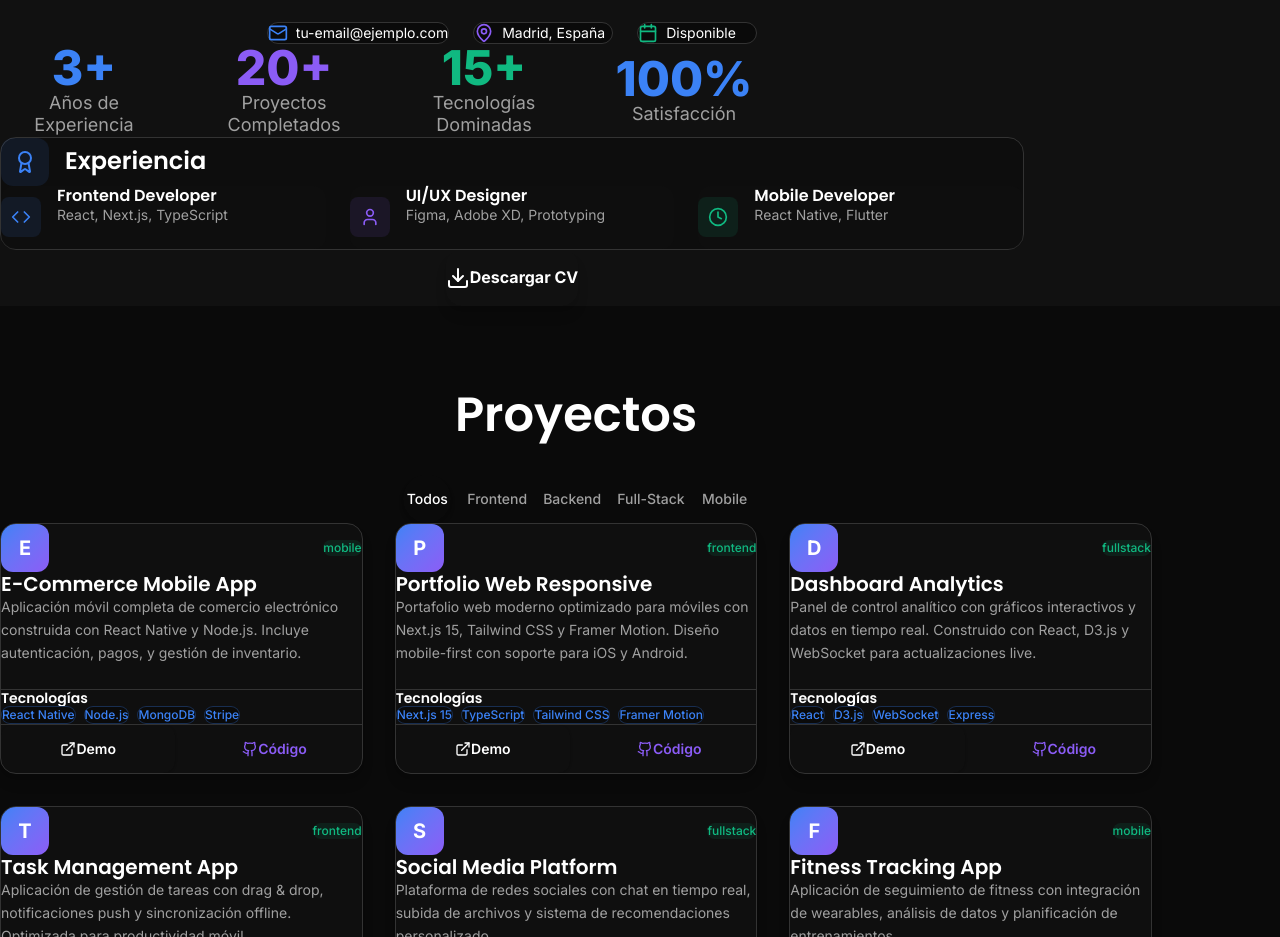
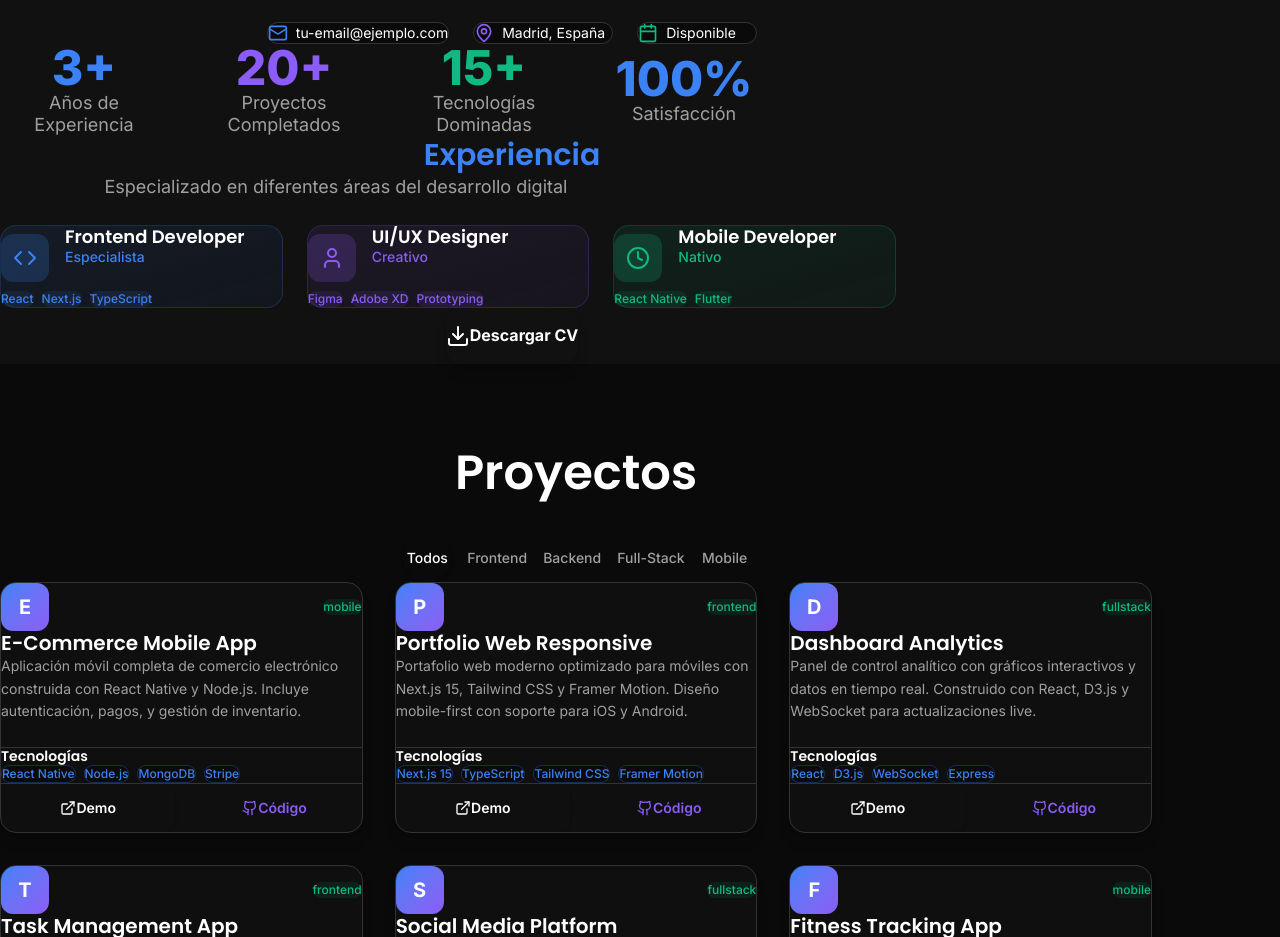
Before and after one commit to SaangelR10/personalportfolio, a Next.js app in the folder portfolio-mobile/: page / in a window 1280 px wide. Shown: the part 1340-2277 px from the top of the page. Built offline with nearby package versions, Linux system fonts and the light colour scheme.

Commit message:
Redesign experience section with improved styling and hover effects
Co-authored-by: sergioangel030407 <sergioangel030407@gmail.com>

```diff
--- a/portfolio-mobile/src/components/sections/about.tsx
+++ b/portfolio-mobile/src/components/sections/about.tsx
@@ -163,51 +163,85 @@ export default function About() {
             ))}
           </motion.div>
 
-          {/* Experiencia resumida */}
+          {/* Experiencia rediseñada */}
           <motion.div
             initial={{ opacity: 0, y: 20 }}
             whileInView={{ opacity: 1, y: 0 }}
             viewport={{ once: true }}
             transition={{ duration: 0.6, delay: 0.8 }}
-            className="bg-background/50 rounded-2xl p-8 border border-border-light"
+            className="mt-20"
           >
-            <div className="flex items-center gap-4 mb-8">
-              <div className="w-12 h-12 bg-accent-primary/10 rounded-xl flex items-center justify-center">
-                <Award className="w-6 h-6 text-accent-primary" />
-              </div>
-              <h3 className="text-2xl font-bold text-foreground">Experiencia</h3>
+            <div className="text-center mb-12">
+              <h3 className="text-3xl font-bold text-foreground mb-4">
+                <span className="text-accent-primary">Experiencia</span>
+              </h3>
+              <p className="text-lg text-foreground-secondary max-w-2xl mx-auto">
+                Especializado en diferentes áreas del desarrollo digital
+              </p>
             </div>
 
-            <div className="grid grid-cols-1 md:grid-cols-3 gap-6">
-              <div className="flex items-center gap-4 p-4 bg-background-secondary/30 rounded-xl">
-                <div className="w-10 h-10 bg-accent-primary/10 rounded-lg flex items-center justify-center">
-                  <Code className="w-5 h-5 text-accent-primary" />
+            <div className="grid grid-cols-1 md:grid-cols-3 gap-6 max-w-4xl mx-auto">
+              <motion.div
+                whileHover={{ scale: 1.05, y: -5 }}
+                transition={{ duration: 0.3 }}
+                className="bg-gradient-to-br from-accent-primary/10 to-accent-primary/5 rounded-2xl p-6 border border-accent-primary/20 hover:border-accent-primary/40 transition-all duration-300"
+              >
+                <div className="flex items-center gap-4 mb-4">
+                  <div className="w-12 h-12 bg-accent-primary/20 rounded-xl flex items-center justify-center">
+                    <Code className="w-6 h-6 text-accent-primary" />
                   </div>
                   <div>
-                  <h4 className="font-bold text-foreground">Frontend Developer</h4>
-                  <p className="text-sm text-foreground-secondary">React, Next.js, TypeScript</p>
+                    <h4 className="text-lg font-bold text-foreground">Frontend Developer</h4>
+                    <p className="text-sm text-accent-primary font-medium">Especialista</p>
                   </div>
                 </div>
+                <div className="flex flex-wrap gap-2">
+                  <span className="px-3 py-1 bg-accent-primary/10 text-accent-primary text-xs font-medium rounded-full">React</span>
+                  <span className="px-3 py-1 bg-accent-primary/10 text-accent-primary text-xs font-medium rounded-full">Next.js</span>
+                  <span className="px-3 py-1 bg-accent-primary/10 text-accent-primary text-xs font-medium rounded-full">TypeScript</span>
+                </div>
+              </motion.div>
 
-              <div className="flex items-center gap-4 p-4 bg-background-secondary/30 rounded-xl">
-                <div className="w-10 h-10 bg-accent-secondary/10 rounded-lg flex items-center justify-center">
-                  <User className="w-5 h-5 text-accent-secondary" />
+              <motion.div
+                whileHover={{ scale: 1.05, y: -5 }}
+                transition={{ duration: 0.3 }}
+                className="bg-gradient-to-br from-accent-secondary/10 to-accent-secondary/5 rounded-2xl p-6 border border-accent-secondary/20 hover:border-accent-secondary/40 transition-all duration-300"
+              >
+                <div className="flex items-center gap-4 mb-4">
+                  <div className="w-12 h-12 bg-accent-secondary/20 rounded-xl flex items-center justify-center">
+                    <User className="w-6 h-6 text-accent-secondary" />
                   </div>
                   <div>
-                  <h4 className="font-bold text-foreground">UI/UX Designer</h4>
-                  <p className="text-sm text-foreground-secondary">Figma, Adobe XD, Prototyping</p>
+                    <h4 className="text-lg font-bold text-foreground">UI/UX Designer</h4>
+                    <p className="text-sm text-accent-secondary font-medium">Creativo</p>
                   </div>
                 </div>
+                <div className="flex flex-wrap gap-2">
+                  <span className="px-3 py-1 bg-accent-secondary/10 text-accent-secondary text-xs font-medium rounded-full">Figma</span>
+                  <span className="px-3 py-1 bg-accent-secondary/10 text-accent-secondary text-xs font-medium rounded-full">Adobe XD</span>
+                  <span className="px-3 py-1 bg-accent-secondary/10 text-accent-secondary text-xs font-medium rounded-full">Prototyping</span>
+                </div>
+              </motion.div>
 
-              <div className="flex items-center gap-4 p-4 bg-background-secondary/30 rounded-xl">
-                <div className="w-10 h-10 bg-accent-success/10 rounded-lg flex items-center justify-center">
-                  <Clock className="w-5 h-5 text-accent-success" />
+              <motion.div
+                whileHover={{ scale: 1.05, y: -5 }}
+                transition={{ duration: 0.3 }}
+                className="bg-gradient-to-br from-accent-success/10 to-accent-success/5 rounded-2xl p-6 border border-accent-success/20 hover:border-accent-success/40 transition-all duration-300"
+              >
+                <div className="flex items-center gap-4 mb-4">
+                  <div className="w-12 h-12 bg-accent-success/20 rounded-xl flex items-center justify-center">
+                    <Clock className="w-6 h-6 text-accent-success" />
                   </div>
                   <div>
-                  <h4 className="font-bold text-foreground">Mobile Developer</h4>
-                  <p className="text-sm text-foreground-secondary">React Native, Flutter</p>
+                    <h4 className="text-lg font-bold text-foreground">Mobile Developer</h4>
+                    <p className="text-sm text-accent-success font-medium">Nativo</p>
                   </div>
                 </div>
+                <div className="flex flex-wrap gap-2">
+                  <span className="px-3 py-1 bg-accent-success/10 text-accent-success text-xs font-medium rounded-full">React Native</span>
+                  <span className="px-3 py-1 bg-accent-success/10 text-accent-success text-xs font-medium rounded-full">Flutter</span>
+                </div>
+              </motion.div>
             </div>
           </motion.div>
 
```
Lines whose indentation alone changed are shown as unchanged.
